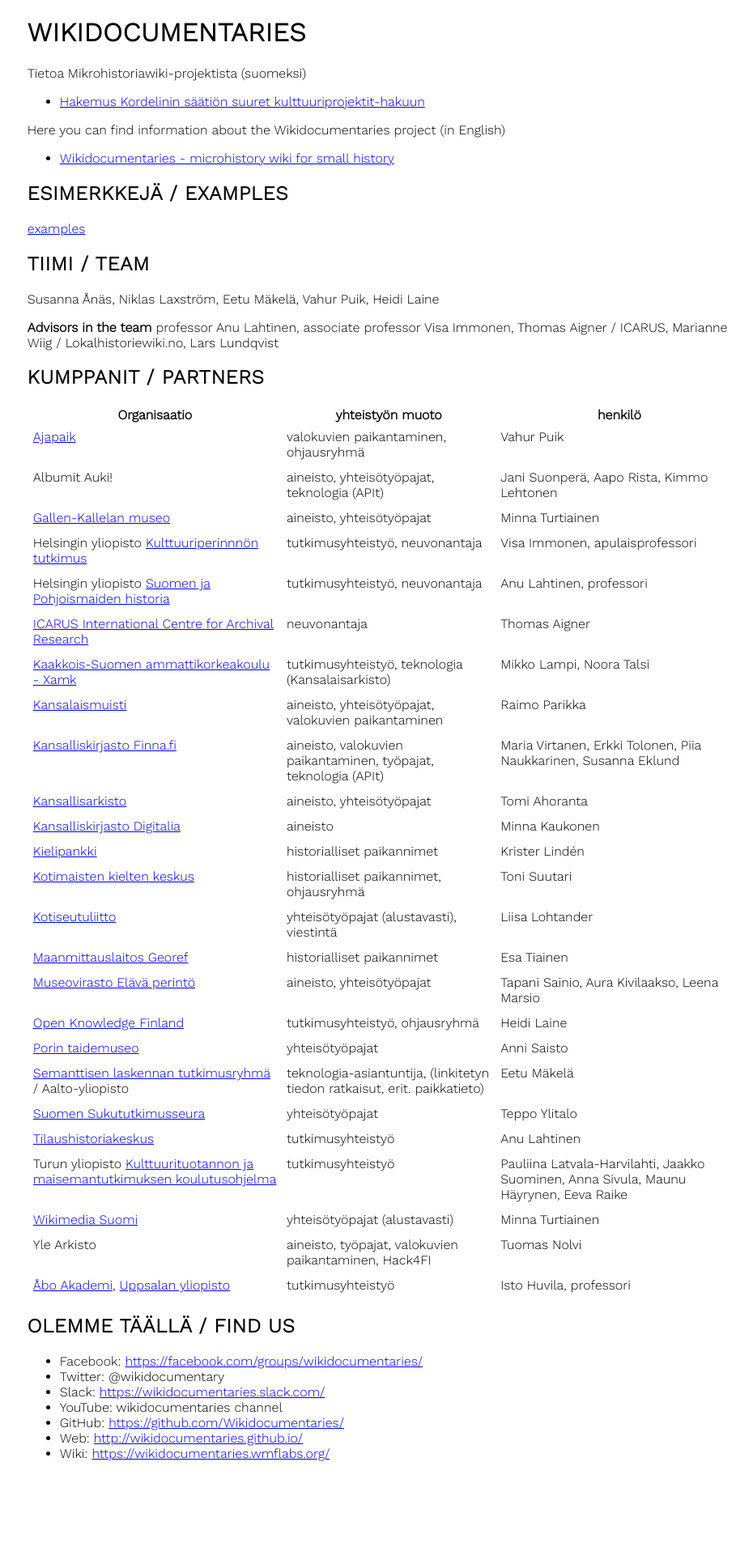
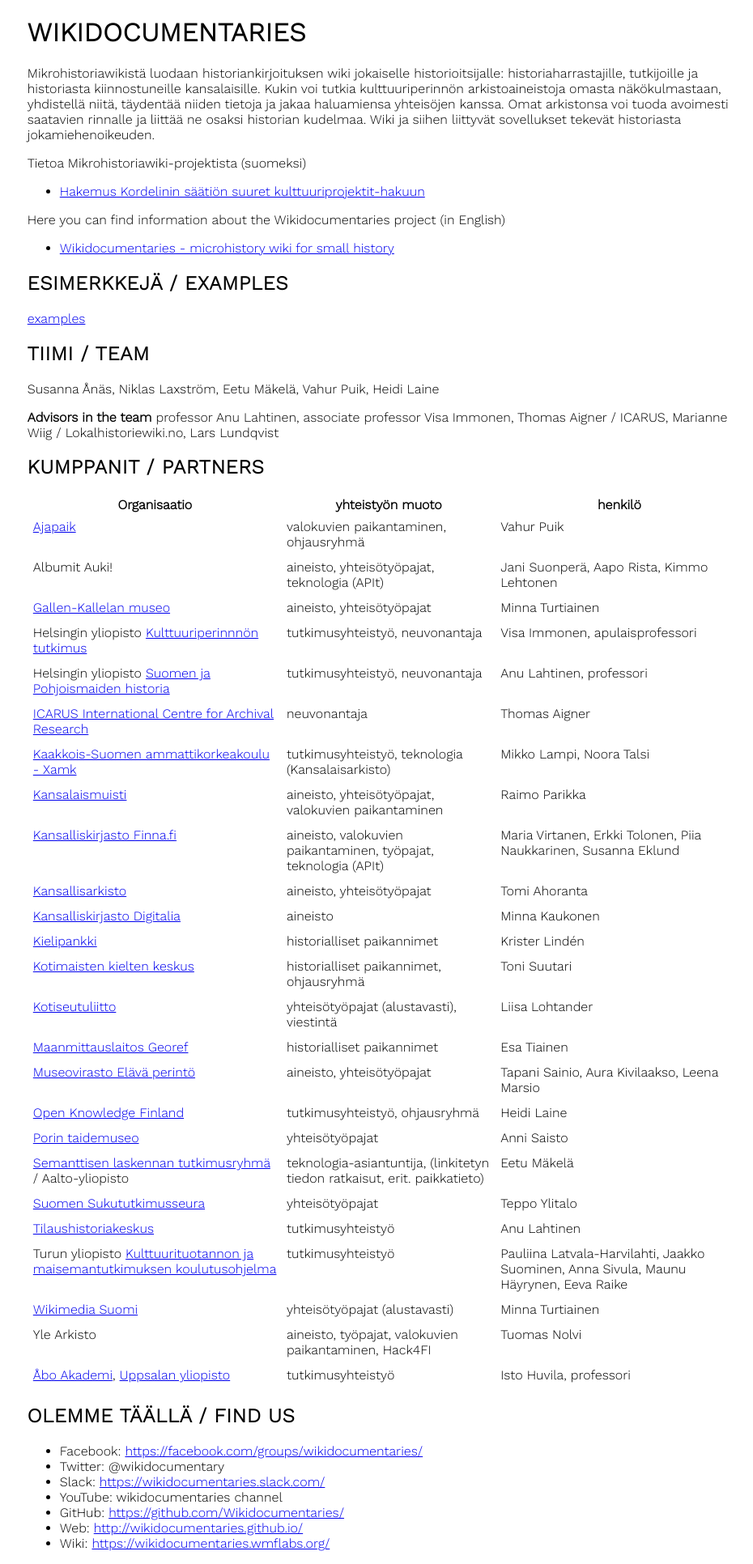
Before and after one commit to Wikidocumentaries/wikidocumentaries.github.io, a Jekyll site: the page built from index.html, in a window 1280 px wide. Shown: the whole page at 81% size, without its empty margins (227-1157 px from the left). Built offline with Jekyll 4.4.1, drawn with Linux system fonts in a browser that asks for light colours; before the commit the page ends 1821 px from its top, so only the background shows below that.

Commit message:
Update index.html

```diff
--- a/index.html
+++ b/index.html
@@ -3,6 +3,8 @@
 title: Wikidocumentaries
 ---
 <h1>wikidocumentaries</h1>
+<p>Mikrohistoriawikistä luodaan historiankirjoituksen wiki jokaiselle historioitsijalle: historiaharrastajille, tutkijoille ja historiasta kiinnostuneille kansalaisille. Kukin voi tutkia kulttuuriperinnön arkistoaineistoja omasta näkökulmastaan, yhdistellä niitä, täydentää niiden tietoja ja jakaa haluamiensa yhteisöjen kanssa. Omat arkistonsa voi tuoda avoimesti saatavien rinnalle ja liittää ne osaksi historian kudelmaa. Wiki ja siihen liittyvät sovellukset tekevät historiasta jokamiehenoikeuden.</p>
+
 <p>Tietoa Mikrohistoriawiki-projektista (suomeksi)</p>
 <ul>
   <li><a href="https://docs.google.com/document/d/1B5ETmiFi2se2sGqlR_NsoXU4lth3LfX2SEIV-m2rNiM/edit">Hakemus Kordelinin säätiön suuret kulttuuriprojektit-hakuun</a></li>
```
